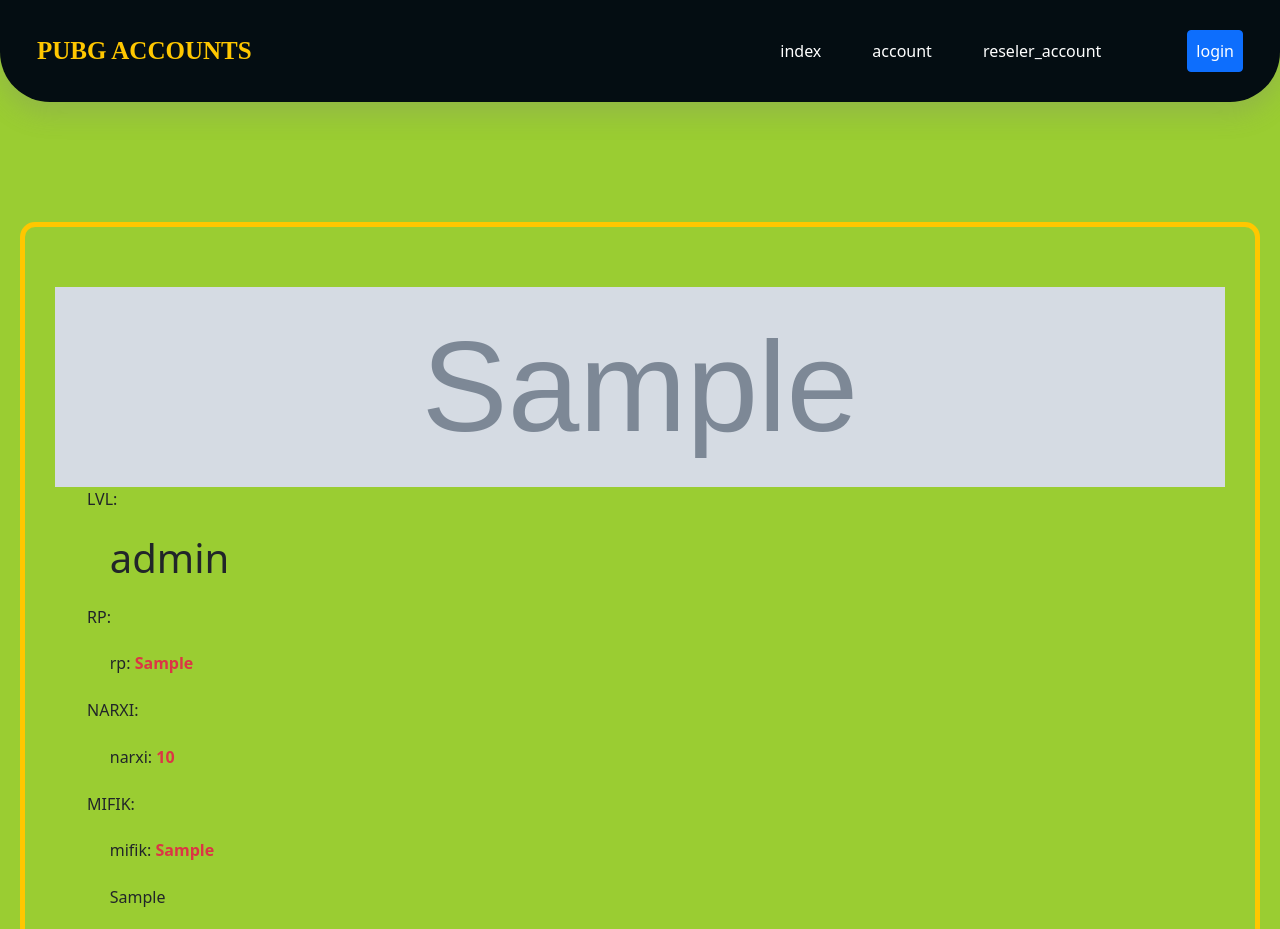
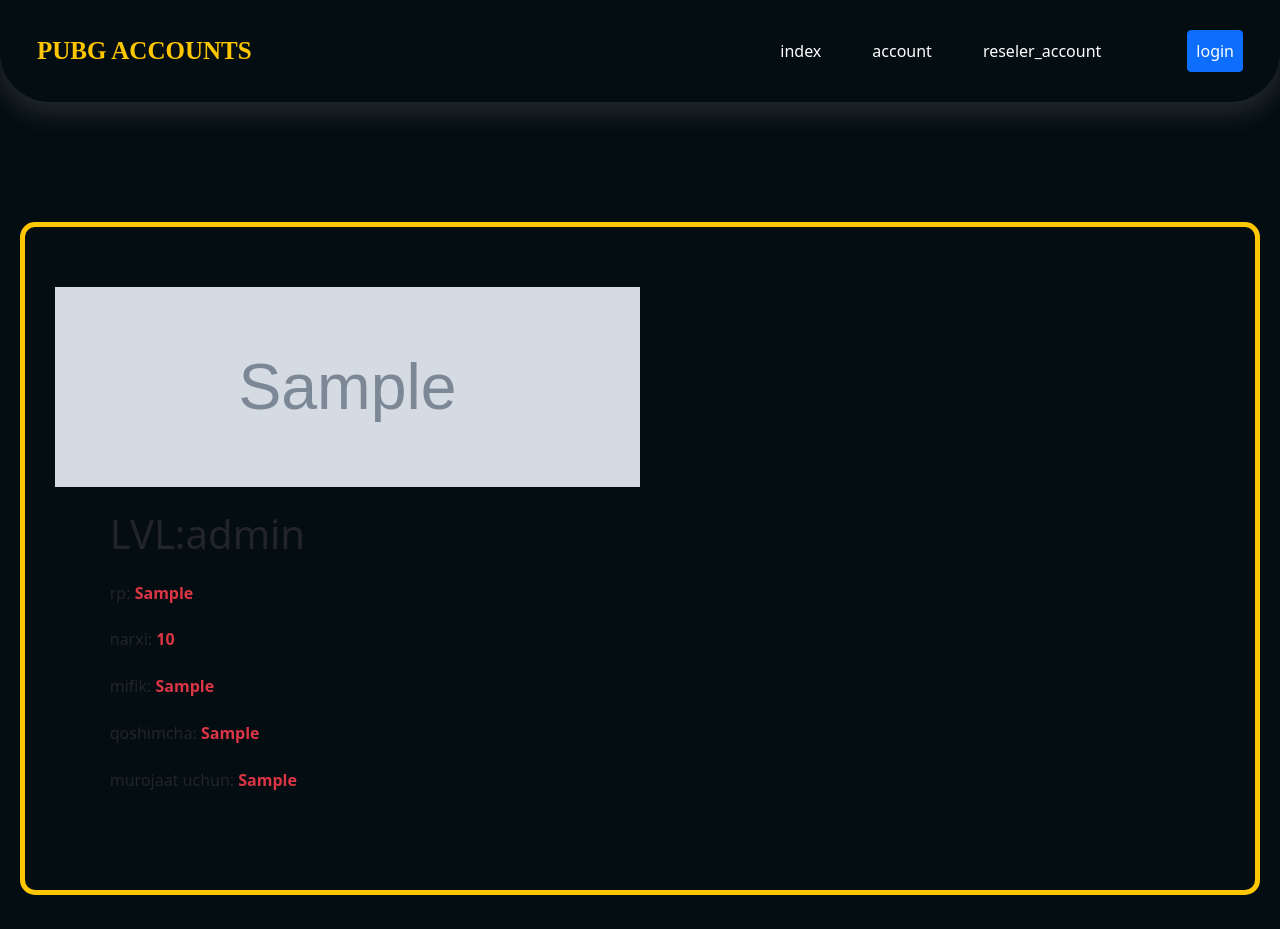
Before and after one commit to sunnatsavriyev/pbgsayt, a Django app: page /account_page/ in a window 1280 px wide. Shown: the top 929 px of the page. After the commit the page ends 895 px from the top, so only its background shows below. Run offline with Django 4.2, Linux system fonts and the light colour scheme; tables that the repository leaves empty hold one stand-in row (values such as "Sample post"); grey boxes marked "Sample" are stand-in pictures.

Commit message:
pubg site

```diff
--- a/home/models.py
+++ b/home/models.py
@@ -26,6 +26,7 @@
     turi = models.CharField(max_length=20, choices=turi, default=None)
     mifik = models.CharField(max_length=100,default='ok')
     qoshimcha = models.CharField(max_length=100,default='qoshimchalar')
+    murojaat_uchun = models.CharField(max_length=100, default='+998')
     def __str__(self) -> str:
         return str(self.name)
 
--- a/home/views.py
+++ b/home/views.py
@@ -12,13 +12,11 @@
 
 def reseler_account(request):
         projectss= AccountModel.objects.filter(turi='reseler account')
-        al = AccountModel.objects.all().count()
         # view = AccountModel.objects.get(id = resid)
         # view.view += 1
         # view.save()
         ctx={
             'projectss':projectss,
-            'al':al,
             # 'view':view
         }
 
@@ -35,10 +33,11 @@
             price = form.cleaned_data['price']
             acount_image = form.cleaned_data['acount_image']
             rp = form.cleaned_data['rp']
-            turi = form.cleaned_data['reseler account']
+            turi = form.cleaned_data['turi']
             mifik = form.cleaned_data['mifik']
             qoshimcha = form.cleaned_data['qoshimcha']
-            profil_data = AccountModel(level=level,price=price,mifik=mifik,qoshimcha=qoshimcha,acount_image=acount_image, profil=profile_id, rp=rp,turi=turi)
+            murojaat_uchun = form.cleaned_data['murojaat_uchun']
+            profil_data = AccountModel(level=level,price=price,mifik=mifik,qoshimcha=qoshimcha,acount_image=acount_image, profil=profile_id, rp=rp,turi=turi,murojaat_uchun=murojaat_uchun)
             profil_data.save()
             return redirect('account_page')
 
@@ -53,10 +52,11 @@
             price = form.cleaned_data['price']
             acount_image = form.cleaned_data['acount_image']
             rp = form.cleaned_data['rp']
-            turi = form.cleaned_data['garant account']
+            turi = form.cleaned_data['reseler account']
             mifik = form.cleaned_data['mifik']
             qoshimcha = form.cleaned_data['qoshimcha']
-            profil_data = AccountModel(level=level,price=price,mifik=mifik,qoshimcha=qoshimcha,acount_image=acount_image, profil=profile_id, rp=rp,turi=turi)
+            murojaat_uchun = form.cleaned_data['murojaat_uchun']
+            profil_data = AccountModel(level=level,price=price,mifik=mifik,qoshimcha=qoshimcha,acount_image=acount_image, profil=profile_id, rp=rp,turi=turi,murojaat_uchun=murojaat_uchun)
             profil_data.save()
             return redirect('reseller')
 
@@ -142,13 +142,11 @@
 
 def account_page(request):
     projects= AccountModel.objects.filter(turi='garant account')
-    al = AccountModel.objects.all().count()
     # view = AccountModel.objects.get(id = accid)
     # view.view += 1
     # view.save()
     ctx={
         'projects':projects,
-        'al':al,
         # 'view':view
     }
 
--- a/templates/account_page.html
+++ b/templates/account_page.html
@@ -4,8 +4,13 @@
     <meta charset="UTF-8">
     <meta name="viewport" content="width=device-width, initial-scale=1.0">
     <title>Document</title>
+    <link
+      rel="stylesheet"
+      href="./bootstrap-5.0.2-dist/css/bootstrap.min.css"
+    />
+    <link rel="stylesheet" href="main.css" />
 </head>
-<body style="background-color:yellowgreen;">
+<body style="background-color:bg#040D12">
     {% extends 'navbar.html' %}
         {% block content %}
         <section>
@@ -14,44 +19,46 @@
               <div class="resPage">
                 <div class="card">
                   <div class="cardImg">
-                    <img style="height: 200px; width: 100%;" src="{{project.acount_image.url}}" alt="">
+                    <img style="height: 200px; width: 50%;" src="{{project.acount_image.url}}" alt="">
                   </div>
 
                   <ul>
                     <li>
-                      LVL:
+
                       <span>
-                        <h1 style="margin: 2%;">{{project.level}}</h1>
+                        <h1 style="margin: 2%;">LVL:{{project.level}}</h1>
                       </span>
                     </li>
 
                     <li>
-                      RP:
                       <span>
                         <p style="margin: 2%;">rp: <strong class="text-danger">{{project.rp}}</strong></p>
                       </span>
                     </li>
                     <li>
-                      NARXI:
+
                       <span>
                         <p style="margin: 2%;">narxi: <strong class="text-danger">{{project.price}}</strong></p>
                       </span>
                     </li>
                     <li>
-                      MIFIK:
+
                       <span>
                         <p style="margin: 2%;">mifik: <strong class="text-danger">{{project.mifik}}</strong></p>
                       </span>
                     </li>
                     <li>
-                      <p style="margin: 2%;">{{project.qoshimcha}}</p>
+                      <p style="margin: 2%;"> qoshimcha: <strong class="text-danger">{{project.qoshimcha}}</strong></p>
                     </li>
                     <li>
+                      <p style="margin: 2%;">murojaat uchun: <strong class="text-danger">{{project.murojaat_uchun}}</strong></p>
+                    </li>
+                    {% comment %} <li>
                       <img src="/images/glazok.svg" alt="icon" />
                       <span class="glazokNumber">
                         <p>{{ view.view }}</p>
                       </span>
-                    </li>
+                    </li> {% endcomment %}
 
                     <li>
                       <p style="margin: 2%;">{{project.data}}</p>
--- a/templates/addacount.html
+++ b/templates/addacount.html
@@ -36,7 +36,7 @@
                       <div class="addItem">
                       <div class="photoAkk">
                         <div class="card_image">
-                          <img style="height: 200px; width: 200px;" src="{{project.project_image.url}}" alt="">
+                          <img style="height: 200px; width: 200px;" src="{{project.acount_image.url}}" alt="">
                         </div>
                       </div>
 
@@ -45,7 +45,9 @@
                       <p href="{{project.rp}}">rp</p>
                       <br>
                       <p>mifik <strong class="text-primary">{{project.mifik}}</strong></p>
-                      <p>mqoshimcha <strong class="text-primary">{{project.qoshimcha}}</strong></p>
+                      <p>qoshimcha <strong class="text-primary">{{project.qoshimcha}}</strong></p>
+                      <p>turi <strong class="text-primary">{{project.turi}}</strong></p>
+                      <p>murojaat uchun <strong class="text-primary">{{project.murojaat_uchun}}</strong></p>
                       <p>{{project.data}}</p>
 
                       <a class="btn btn-primary" href="{% url 'edit_account' project.id %}">edit_account</a>
--- a/templates/delete_account.html
+++ b/templates/delete_account.html
@@ -15,7 +15,7 @@
         <div class="col-md-12">
             <form  action="{% url 'delete_account' delete_account.id %}" method="POST" enctype="multipart/form-data">
                 {% csrf_token %}
-                <p><strong>{{ delete_account.level }}</strong> accounti o'chirilsinmi </p>
+                <p> accounti o'chirilsinmi </p>
                 <button class="btn btn-danger">delete account</button>
                 <br>
                 <a href="{% url 'addacount' %}" class="btn mt-3 btn-primary">not delete</a>
```
Also changed, not shown: templates/reseller.html (+12 -15 lines), home/migrations/0002_accountmodel_murojaat_uchun.py (added), home/migrations/0003_alter_accountmodel_murojaat_uchun.py (added), static/images/images/earth-g60573cb38_1280_TqOQ8z9.jpg (added), static/images/images/earth-g60573cb38_1280_U547quA.jpg (added), static/images/profileimg/Screenshot_144.png (added), static/images/profileimg/Screenshot_144_FGxzwL9.png (added), static/images/profileimg/Screenshot_144_kUD95mq.png (added), static/images/profileimg/earth-g60573cb38_1280.jpg (added), static/images/profileimg/earth-g60573cb38_1280_FzZRcDL.jpg (added), static/images/profileimg/photo_2023-10-26_16-45-10.jpg (added).
